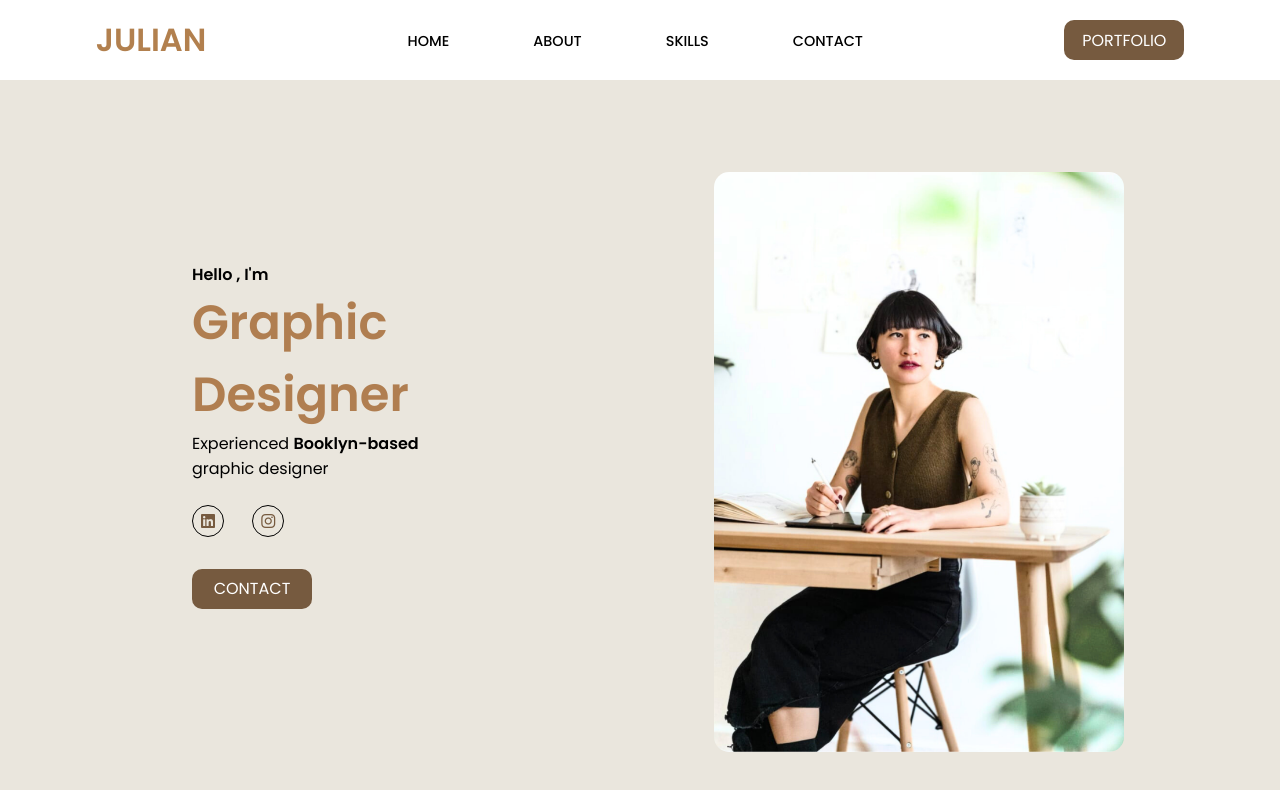
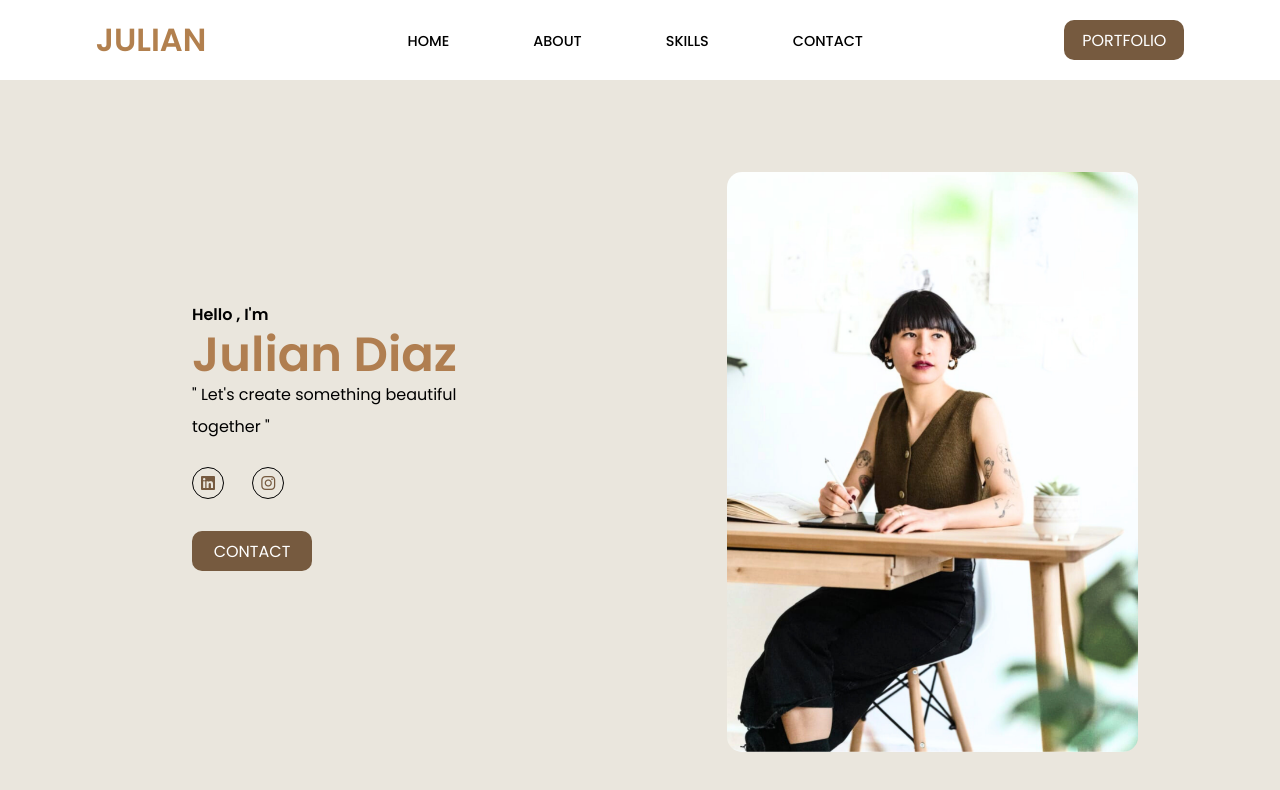
Before and after one commit to Thisara-Chamika/Julian-Diaz, a plain HTML site: page index.html in a window 1280 px wide. Drawn offline with Linux system fonts and the light colour scheme.

Commit message:
change name & line hieght

```diff
--- a/index.html
+++ b/index.html
@@ -29,8 +29,8 @@
     <section class="home">
         <div class="home-content">
             <h5>Hello , I'm</h5>
-            <h1>Graphic Designer</h1>
-            <p>Experienced <b>Booklyn-based</b> graphic designer</p>
+            <h1>Julian Diaz</h1>
+            <p>" Let's create something beautiful together "</p>
             <div class="social-icons">
                 <a href=""><i class="fa-brands fa-linkedin"></i></a>
                 <a href=""><i class="fa-brands fa-instagram"></i></a>
--- a/style.css
+++ b/style.css
@@ -90,7 +90,7 @@ section{
     margin-top: 10px;
     margin-bottom: 100px;
     margin-left: 15%;
-
+    line-height: 2rem;
 }
 
 .home-content h5{
@@ -100,10 +100,13 @@ section{
 .home-content h1{
     color: #b07e50;
     font-size: 3rem;
+    line-height: 3rem;
+    white-space: nowrap;
 }
 
 .home-content p{
     font-size: 1rem;
+    line-height: 2rem;
 }
 
 .home .social-icons a{
```
